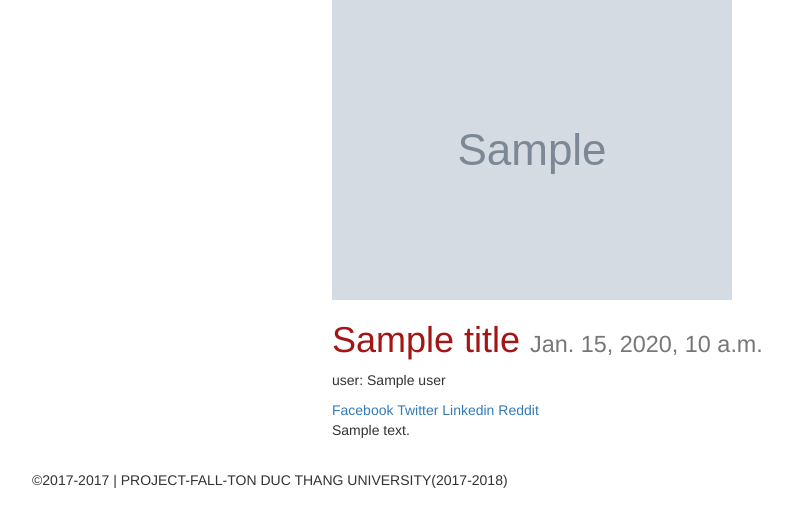
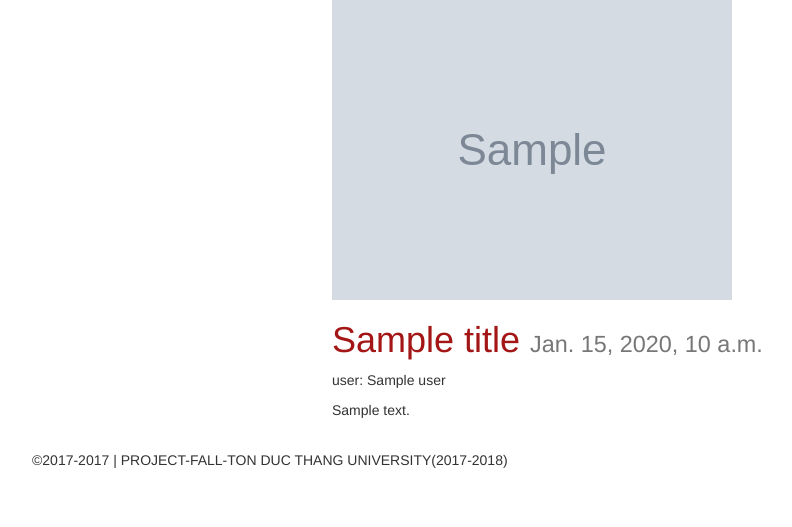
Before and after one commit to duyhenryer/blog, a Django app: template templates/post_detail.html in a window 1280 px wide. Shown: the top 527 px of the page, without its empty margins (38-830 px from the left). Run offline with Django 3.2, Linux system fonts and the light colour scheme; the template is opened without the code that fills it: most values are stand-ins (such as "Sample title", 1, 10 or a date in 2020); grey boxes marked "Sample" are stand-in pictures; some libraries are stand-ins or nearby versions.

Commit message:
something

```diff
--- a/templates/post_detail.html
+++ b/templates/post_detail.html
@@ -12,21 +12,21 @@
         {% if instance.user.get_full_name %}
         <p>user: {{ instance.user.get_full_name }}</p>
         {% endif %}
-        <a href="https://www.facebook.com/sharer/sharer.php?u={{ request.build_absolute_uri }}">
-             Facebook
-        </a>
-
-        <a href="https://twitter.com/home?status={{ share_string }}%20{{ request.build_absolute_uri }}">
-            Twitter
-        </a>
-
-        <a href="https://www.linkedin.com/shareArticle?mini=true&url={{ request.build_absolute_uri }}&title={{ instance.title }}&summary={{ share_string }}&source={{ request.build_absolute_uri }}">
-            Linkedin
-        </a>
-
-        <a href="http://www.reddit.com/submit?url={{ request.build_absolute_uri }}&title={{ share_string }}.">
-            Reddit
-        </a>
+{#        <a href="https://www.facebook.com/sharer/sharer.php?u={{ request.build_absolute_uri }}">#}
+{#             Facebook#}
+{#        </a>#}
+{##}
+{#        <a href="https://twitter.com/home?status={{ share_string }}%20{{ request.build_absolute_uri }}">#}
+{#            Twitter#}
+{#        </a>#}
+{##}
+{#        <a href="https://www.linkedin.com/shareArticle?mini=true&url={{ request.build_absolute_uri }}&title={{ instance.title }}&summary={{ share_string }}&source={{ request.build_absolute_uri }}">#}
+{#            Linkedin#}
+{#        </a>#}
+{##}
+{#        <a href="http://www.reddit.com/submit?url={{ request.build_absolute_uri }}&title={{ share_string }}.">#}
+{#            Reddit#}
+{#        </a>#}
 
         {{ instance.content|linebreaks }}<br/>
     </div>
```
